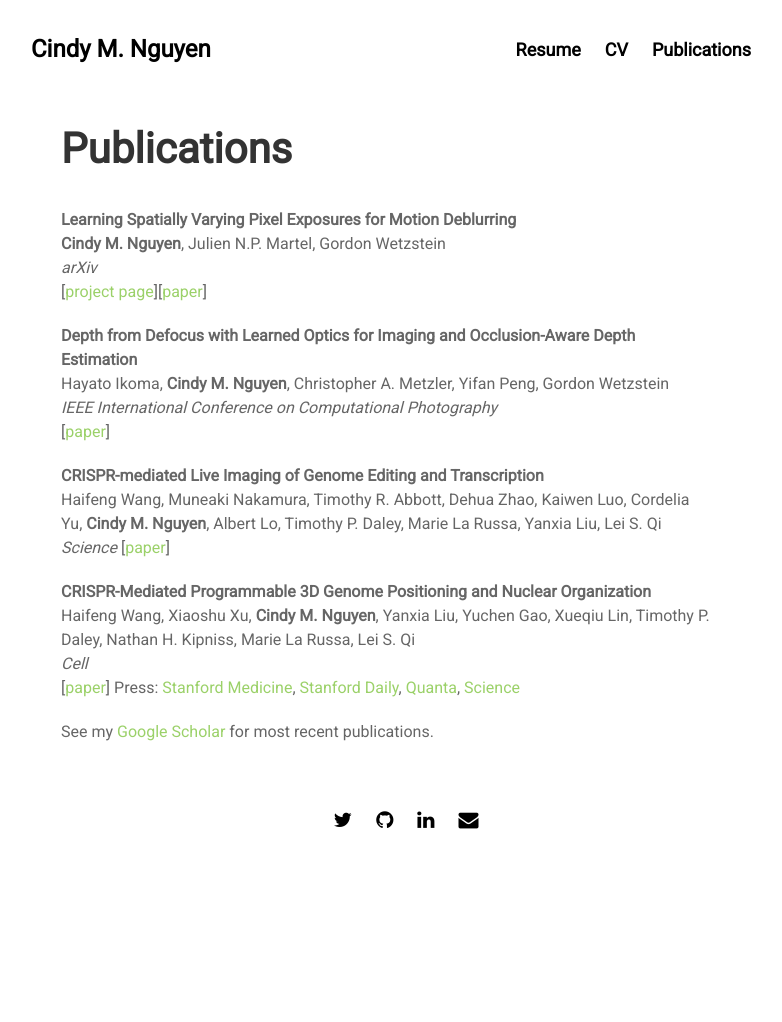
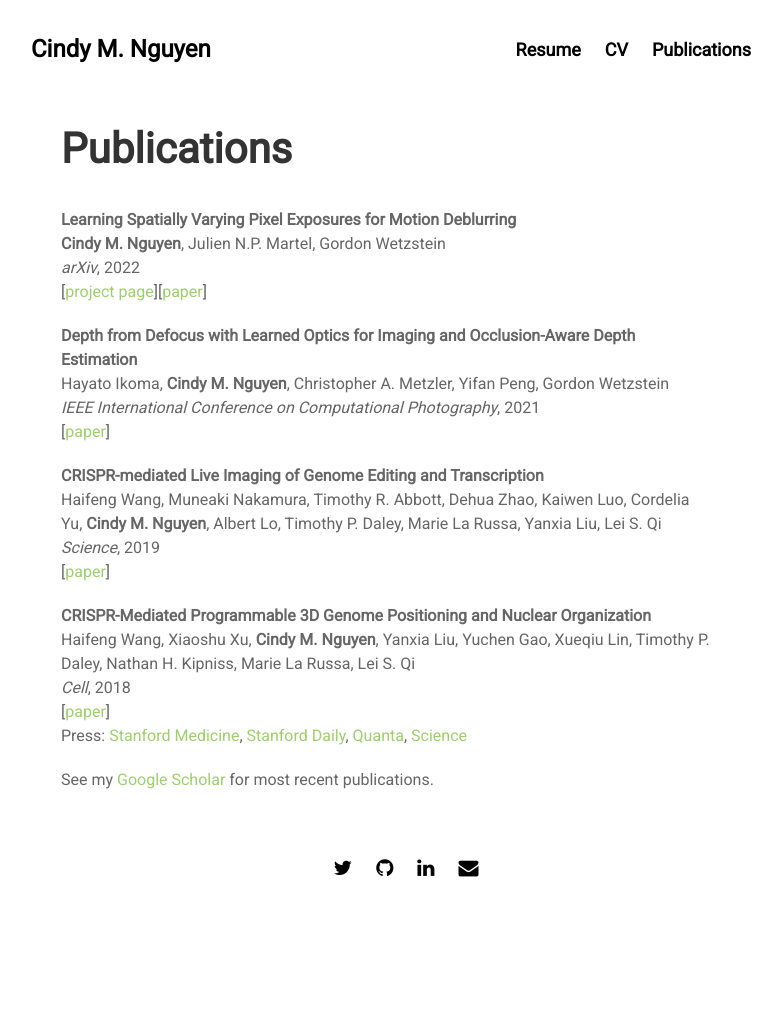
Before and after one commit to ccnguyen/ccnguyen.github.io, a Jekyll site: the page built from pages/pubs.md, in a window 1280 px wide. Shown: the whole page, without its empty margins (234-1016 px from the left). Built offline with Jekyll 4.4.1, drawn with Linux system fonts in a browser that asks for light colours; nearby versions of some CDN libraries; before the commit the page ends 974 px from its top, so only the background shows below that.

Commit message:
correct spacing

```diff
--- a/pages/pubs.md
+++ b/pages/pubs.md
@@ -7,23 +7,23 @@ permalink: /pubs
 ## Publications
 **Learning Spatially Varying Pixel Exposures for Motion Deblurring**<br>
 **Cindy M. Nguyen**, Julien N.P. Martel, Gordon Wetzstein<br>
-*arXiv*<br>
+*arXiv*, 2022<br>
 [[project page](https://ccnguyen.github.io/lsvpe/)][[paper](https://arxiv.org/abs/2204.07267)]
 
 **Depth from Defocus with Learned Optics for Imaging and Occlusion-Aware Depth Estimation**<br>
 Hayato Ikoma, **Cindy M. Nguyen**, Christopher A. Metzler, Yifan Peng, Gordon Wetzstein<br>
-*IEEE International Conference on Computational Photography*<br>
+*IEEE International Conference on Computational Photography*, 2021<br>
 [[paper](https://ieeexplore.ieee.org/document/9466261)]
 
 **CRISPR-mediated Live Imaging of Genome Editing and Transcription**<br>
 Haifeng Wang, Muneaki Nakamura, Timothy R. Abbott, Dehua Zhao, Kaiwen Luo, Cordelia Yu, **Cindy M. Nguyen**, Albert Lo, Timothy P. Daley, Marie La Russa, Yanxia Liu, Lei S. Qi<br>
-*Science*
+*Science*, 2019<br>
 [[paper](https://science.sciencemag.org/content/365/6459/1301.abstract)]
 
 **CRISPR-Mediated Programmable 3D Genome Positioning and Nuclear Organization**<br>
 Haifeng Wang, Xiaoshu Xu, **Cindy M. Nguyen**, Yanxia Liu, Yuchen Gao, Xueqiu Lin, Timothy P. Daley, Nathan H. Kipniss, Marie La Russa, Lei S. Qi<br>
-*Cell*<br>
-[[paper](https://www.cell.com/cell/fulltext/S0092-8674(18)31185-1?_returnURL=https%3A%2F%2Flinkinghub.elsevier.com%2Fretrieve%2Fpii%2FS0092867418311851%3Fshowall%3Dtrue)]
+*Cell*, 2018<br>
+[[paper](https://www.cell.com/cell/fulltext/S0092-8674(18)31185-1?_returnURL=https%3A%2F%2Flinkinghub.elsevier.com%2Fretrieve%2Fpii%2FS0092867418311851%3Fshowall%3Dtrue)]<br>
 Press: [Stanford Medicine](https://med.stanford.edu/news/all-news/2018/10/researchers-modify-crispr-to-reorganize-genome.html),
  [Stanford Daily](https://www.stanforddaily.com/2018/10/12/stanford-researchers-develop-new-three-dimensional-crispr-technology/),
  [Quanta](https://www.quantamagazine.org/in-the-nucleus-genes-activity-might-depend-on-their-location-20181106/),
```
